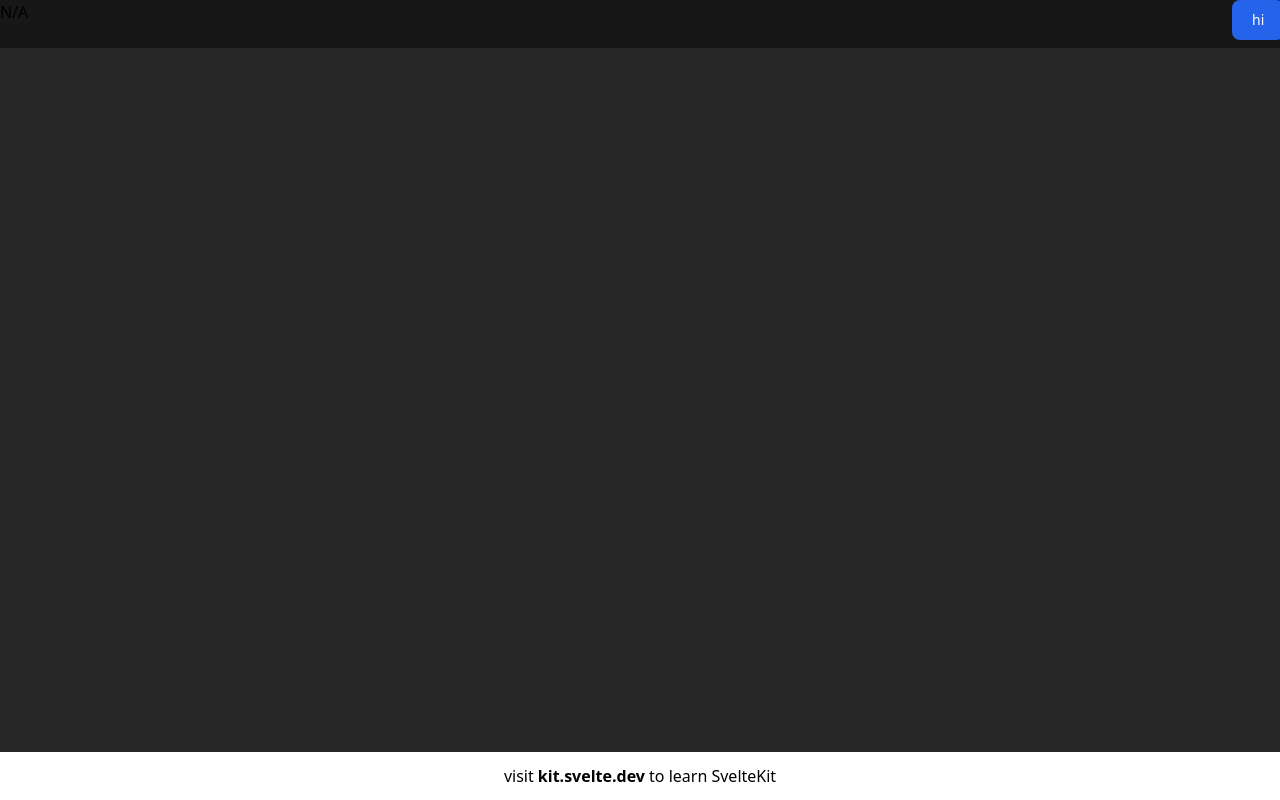
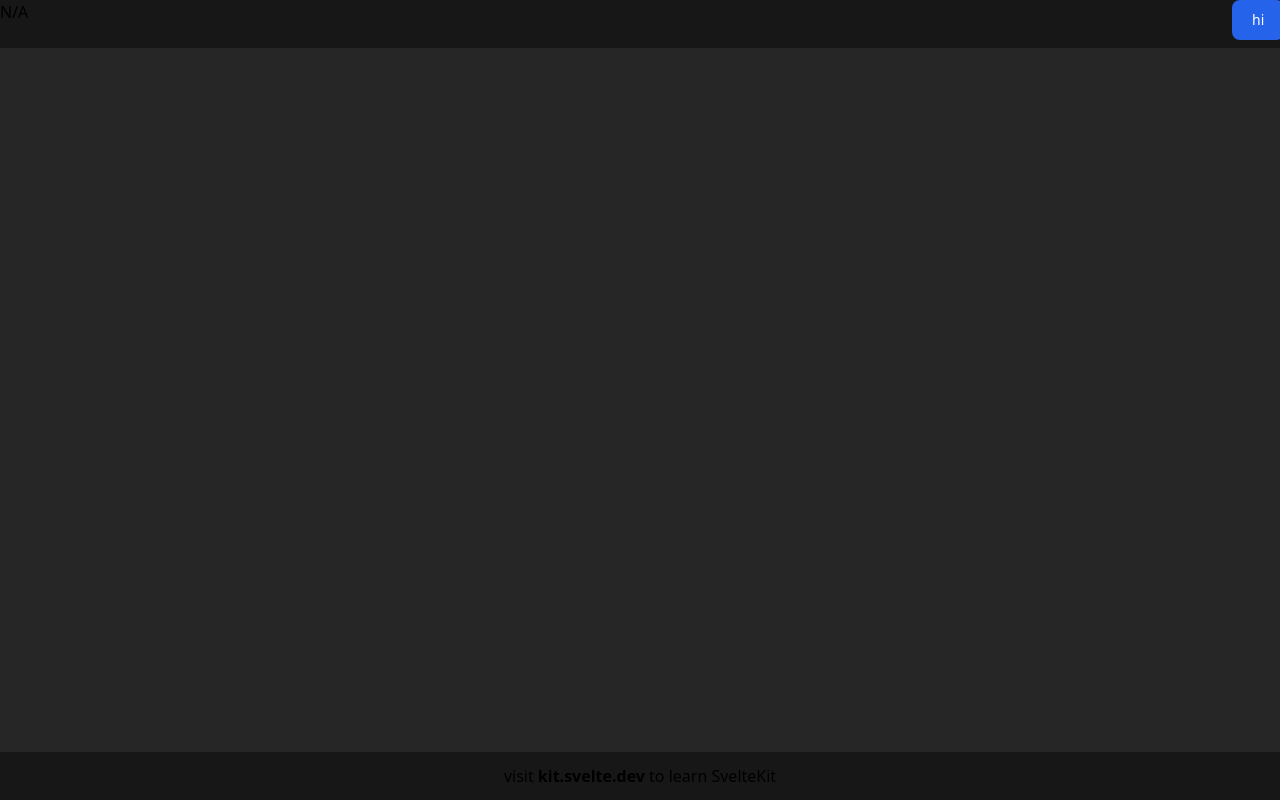
Before and after one commit to Ricky-Jenkins/Popcornian, a SvelteKit app: page / in a window 1280 px wide. Built offline with nearby package versions, Linux system fonts and the light colour scheme.

Commit message:
Updated footer to apply background colour.

```diff
--- a/src/routes/+layout.svelte
+++ b/src/routes/+layout.svelte
@@ -13,7 +13,7 @@
 	<main class="w-full h-full dark:bg-neutral-800 bg-white">
 		<slot />
 	</main>
-	<footer>
+	<footer class="dark:bg-neutral-900 bg-white">
 		<p>visit <a href="https://kit.svelte.dev">kit.svelte.dev</a> to learn SvelteKit</p>
 	</footer>
 </div>
```
